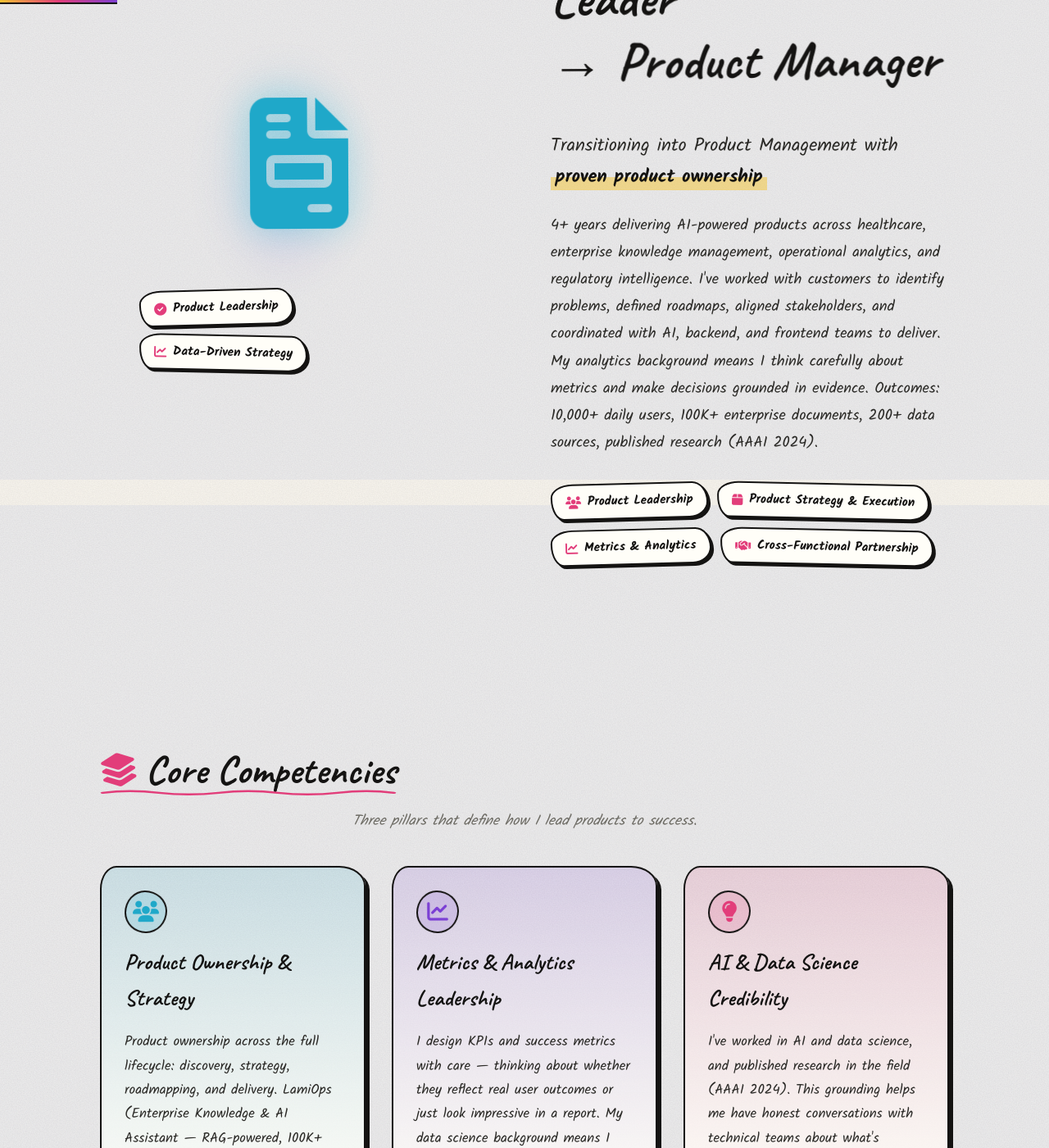
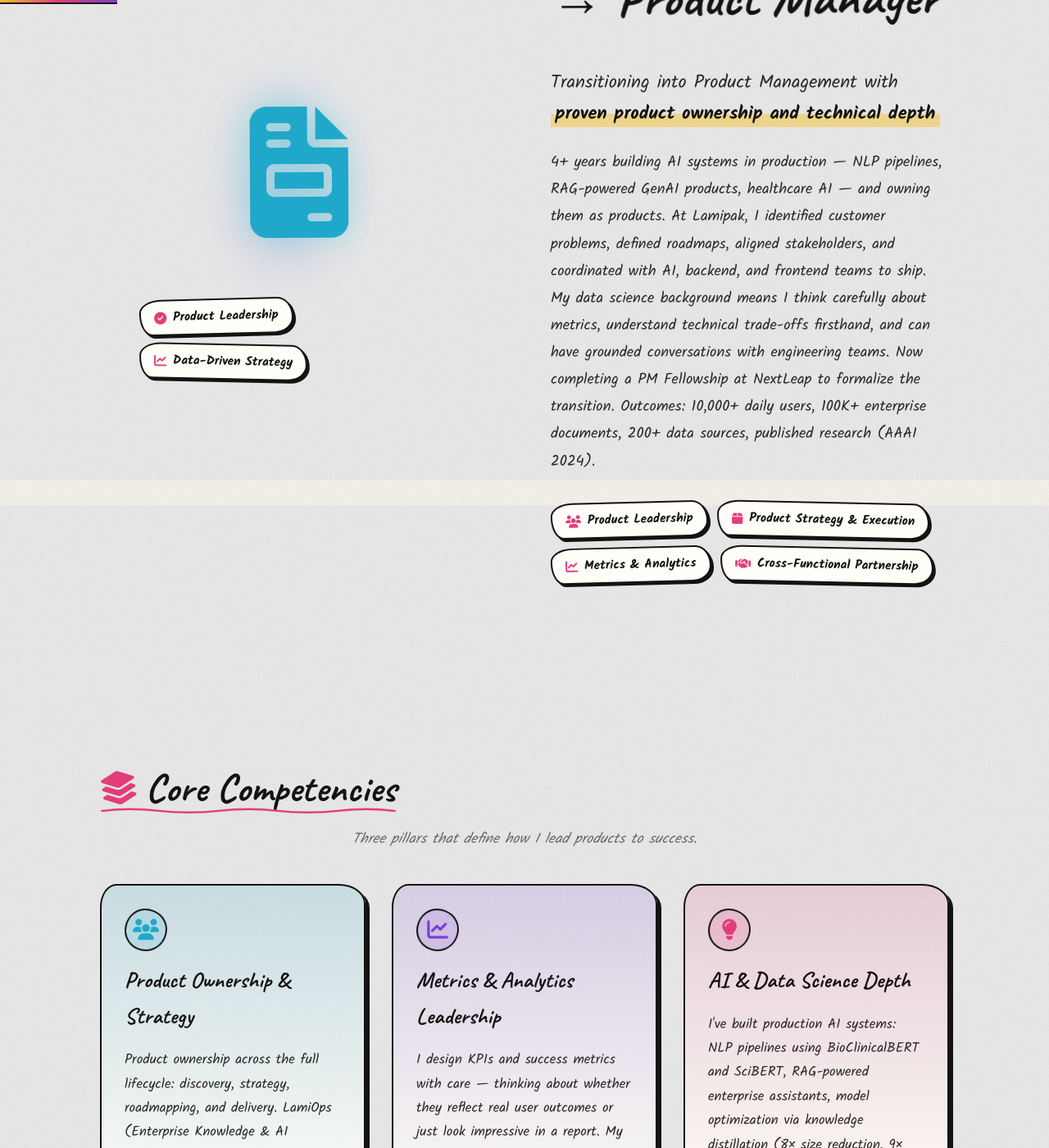
Before and after one commit to mayank1101/mayank1101.github.io, a Jekyll site: the page built from resume.html, in a window 1280 px wide and 1400 px high, scrolled down 315 px. Shown: the whole window at 82% size. Built offline with Jekyll 4.4.1, drawn with Linux system fonts in a browser that asks for light colours; some web fonts are replaced; some of the changed text lies outside the part shown.

Commit message:
feat: reframe resume page to AI/Data Scientist → PM positioning

```diff
--- a/resume.html
+++ b/resume.html
@@ -27,16 +27,17 @@ description: Professional resume of Mayank Sharma - Data & Analytics Leader tran
 
     <!-- Content -->
     <div class="resume-content">
-      <h1>Data & Analytics Leader <br />→ Product Manager</h1>
+      <h1>AI/Data Scientist <br />→ Product Manager</h1>
       <p class="lead">
         Transitioning into Product Management with
-        <span class="hero-highlight">proven product ownership</span>
+        <span class="hero-highlight">proven product ownership and technical depth</span>
       </p>
       <p class="description">
-        4+ years delivering AI-powered products across healthcare, enterprise knowledge management, operational analytics,
-        and regulatory intelligence. I've worked with customers to identify problems, defined roadmaps, aligned stakeholders,
-        and coordinated with AI, backend, and frontend teams to deliver. My analytics background means I think carefully
-        about metrics and make decisions grounded in evidence.
+        4+ years building AI systems in production — NLP pipelines, RAG-powered GenAI products, healthcare AI —
+        and owning them as products. At Lamipak, I identified customer problems, defined roadmaps, aligned stakeholders,
+        and coordinated with AI, backend, and frontend teams to ship. My data science background means I think carefully
+        about metrics, understand technical trade-offs firsthand, and can have grounded conversations with engineering teams.
+        Now completing a PM Fellowship at NextLeap to formalize the transition.
         Outcomes: 10,000+ daily users, 100K+ enterprise documents, 200+ data sources, published research (AAAI 2024).
       </p>
       <div
@@ -97,12 +98,12 @@ description: Professional resume of Mayank Sharma - Data & Analytics Leader tran
       <div class="card-icon">
         <i class="fas fa-lightbulb"></i>
       </div>
-      <h3>AI & Data Science Credibility</h3>
+      <h3>AI & Data Science Depth</h3>
       <p>
-        I've worked in AI and data science, and published research in the field (AAAI 2024). This grounding helps me
-        have honest conversations with technical teams about what's feasible, understand the real constraints, and think
-        carefully about where AI actually helps users. Having built and evaluated these systems myself, I can contribute
-        meaningfully to product decisions that involve data and AI.
+        I've built production AI systems: NLP pipelines using BioClinicalBERT and SciBERT, RAG-powered enterprise assistants,
+        model optimization via knowledge distillation (8× size reduction, 9× inference speedup), and multimodal AI for healthcare.
+        Published research at AAAI 2024 and NEJM AI (OpenMedLM). This means I can have honest conversations with engineering teams
+        about feasibility, understand real constraints, and evaluate where AI actually helps users — not just where it looks impressive.
       </p>
     </div>
   </div>
@@ -138,10 +139,10 @@ description: Professional resume of Mayank Sharma - Data & Analytics Leader tran
     </div>
     <h3 style="margin-bottom: 1rem">Let's Talk Product</h3>
     <p style="margin-bottom: 2rem; line-height: 1.8">
-      I'm actively exploring <strong>Product Manager</strong>, <strong>Senior Product Analytics</strong>, <strong>Product Manager (Analytics/Data)</strong>,
-      and <strong>Product Leadership</strong> roles — particularly in enterprise software, healthcare AI, and data-intensive products.
-      I respond personally to every inquiry. My positioning is clear: a Data & Analytics professional with proven product execution
-      across healthcare, enterprise knowledge management, and operational analytics, making an intentional move into Product Management.
+      I'm actively exploring <strong>Senior Product Analytics</strong>, <strong>Product Manager (Analytics/Data)</strong>, and
+      <strong>Product Manager</strong> roles — particularly in enterprise software, healthcare AI, and data-intensive B2B products.
+      I respond personally to every inquiry. My positioning is clear: an AI/Data Scientist with proven product ownership
+      across healthcare AI, enterprise knowledge management, and operational analytics, making an intentional move into Product Management.
     </p>
     <p
       style="margin-bottom: 2rem; color: var(--text-muted); font-size: 0.95rem"
```
